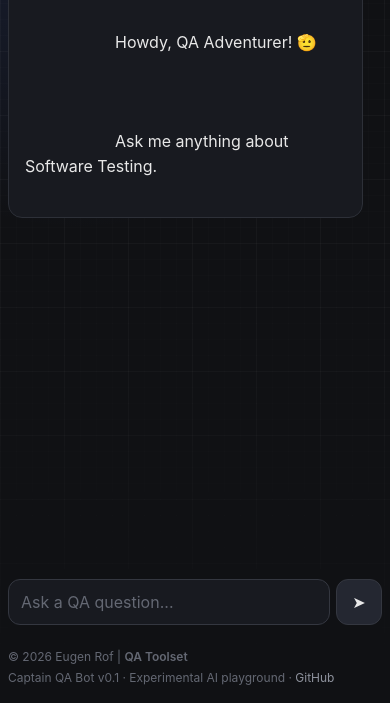
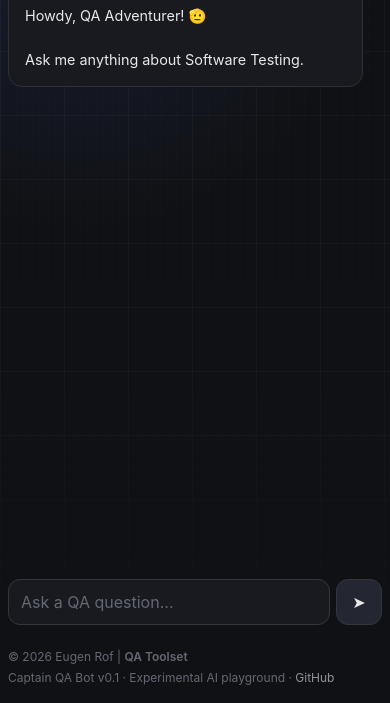
Before and after one commit to eugenrof/captain-qa-bot, a website built with Vite: page index.html in a window 390 px wide. Shown: the part 141-844 px from the top of the page. Built offline with nearby package versions, Linux system fonts and the light colour scheme.

Commit message:
update chat initial message

```diff
--- a/index.html
+++ b/index.html
@@ -203,7 +203,7 @@
                     <span>Captain QA Bot</span>
                 </div>
 
-                <div class="message-content">
+                <div class="message-content intro-message">
                     Howdy, QA Adventurer! 🫡
                     <br><br>
                     Ask me anything about Software Testing.
--- a/src/style.css
+++ b/src/style.css
@@ -515,6 +515,10 @@
     overflow-wrap: anywhere;
 }
 
+.intro-message {
+    overflow-wrap: normal;
+}
+
 
 /* =========================================================
    Thinking animation
@@ -738,20 +742,10 @@
         right: 12px;
     }
 
-    /*
-     * Keep the API key input at 16px to prevent
-     * mobile Safari from zooming when it receives focus.
-     */
     .api-key-input {
         font-size: 16px;
     }
 
-    /*
-     * Give the header text as much horizontal space as possible.
-     * The previous 52px right padding was unnecessarily reducing
-     * the available width and causing text such as
-     * "Software Testing" to wrap awkwardly.
-     */
     .app-header {
         align-items: flex-start;
 
@@ -762,10 +756,6 @@
         text-align: left;
     }
 
-    /*
-     * The second div contains the complete introductory text.
-     * Let it occupy all remaining space beside the robot avatar.
-     */
     .app-header > div:not(.robot-avatar) {
         flex: 1;
         min-width: 0;
@@ -776,6 +766,11 @@
     .app-header h1,
     .app-header p {
         text-align: left;
+    }
+
+    .intro-message {
+        white-space: nowrap;
+        font-size: 0.9rem;
     }
 
     .message {
@@ -832,9 +827,6 @@
         padding: 16px;
     }
 
-    /*
-     * Keep the API key input at 16px even on very small screens.
-     */
     .api-key-input {
         font-size: 16px;
     }
```
